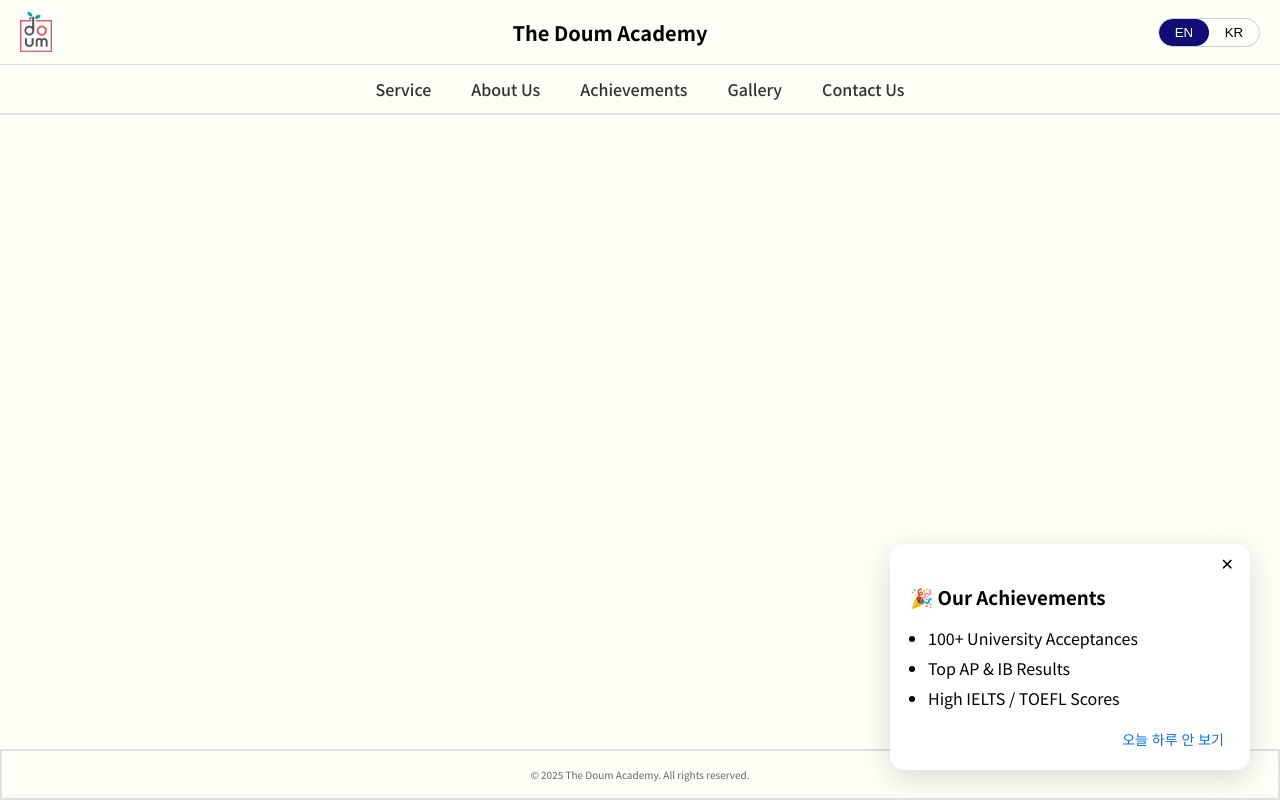
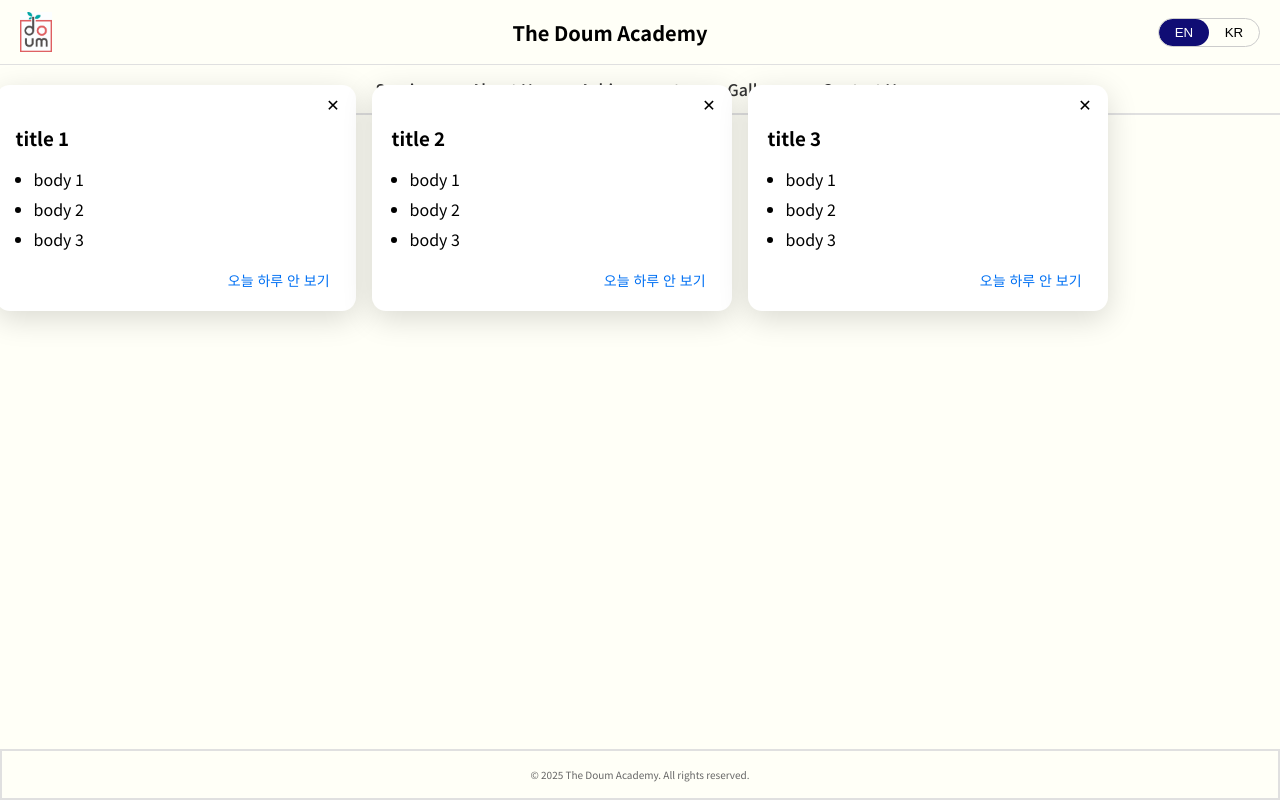
Before and after one commit to junuiui/the-doum-academy-website, a Next.js app: page / in a window 1280 px wide. Built offline with nearby package versions, Linux system fonts and the light colour scheme.

Commit message:
popup added

```diff
--- a/src/app/page.module.css
+++ b/src/app/page.module.css
@@ -5,57 +5,12 @@
     position: relative;
 }
 
-/* Popup box */
-.popup {
-    position: fixed;
-    bottom: 30px;
-    right: 30px;
-
-    width: 320px;
-    padding: 20px;
-
-    background: white;
-    border-radius: 14px;
-    box-shadow: 0 8px 30px rgba(0, 0, 0, 0.15);
-
-    z-index: 1000;
+.popupContainer {
+    display: flex;
+    gap: 1rem;
+    flex-wrap: wrap;
 }
 
-/* Close (X) */
-.closeBtn {
-    position: absolute;
-    top: 10px;
-    right: 10px;
-
-    border: none;
-    background: none;
-    font-size: 16px;
-    cursor: pointer;
+.popup {
+    margin-bottom: 1rem;
 }
-
-/* Content */
-.popup h3 {
-    margin-bottom: 12px;
-}
-
-.popup ul {
-    padding-left: 18px;
-    margin-bottom: 16px;
-}
-
-.popup li {
-    margin-bottom: 6px;
-}
-
-/* Actions */
-.actions {
-    text-align: right;
-}
-
-.actions button {
-    border: none;
-    background: none;
-    color: #0070f3;
-    cursor: pointer;
-    font-size: 14px;
-}
--- a/src/app/page.tsx
+++ b/src/app/page.tsx
@@ -2,57 +2,118 @@
 
 import { useEffect, useState } from 'react';
 import styles from './page.module.css';
+import { Popup } from '@/components/Popup';
+import { Award, Users, GraduationCap, TrendingUp, X, ArrowRight, Star, Quote } from 'lucide-react';
 
-const STORAGE_KEY = 'hideAchievementPopupUntil';
+const DUMMY_POPUP = [
+    { id: 'id1', title: 'title 1', bodies: ['body 1', 'body 2', 'body 3'] },
+    { id: 'id2', title: 'title 2', bodies: ['body 1', 'body 2', 'body 3'] },
+    { id: 'id3', title: 'title 3', bodies: ['body 1', 'body 2', 'body 3'] },
+];
+
+// TODO: should I make the function for calculating all the acheivement stats?
+const DUMMY_ACHIEVEMENT = [
+    {
+        icon: Users,
+        number: '500+',
+        label: 'Students Enrolled',
+        subtitle: 'in 3 years'
+    },
+    {
+        icon: GraduationCap,
+        number: '450+',
+        label: 'University Acceptances',
+        subtitle: 'Top tier schools'
+    },
+    {
+        icon: Award,
+        number: '95%',
+        label: 'Success Rate',
+        subtitle: 'Target achievement'
+    },
+    {
+        icon: TrendingUp,
+        number: '15%',
+        label: 'Average Grade Improvement',
+        subtitle: 'Within 6 months'
+    }
+];
+
+// TODO: from google review?
+const DUMMY_TESTIMONIALS = [
+    {
+        name: 'Jun Hong',
+        grade: 'GRADE 12',
+        university: 'SCHOOL',
+        text: 'REIVEW 1',
+        rating: 5
+    },
+    {
+        name: 'Koko Kang',
+        grade: 'Grade 11',
+        university: 'SFU',
+        text: 'REIVEW 1',
+        rating: 5
+    },
+    {
+        name: 'YaYa Chen',
+        grade: 'Grade 10',
+        university: 'Future: Medicine',
+        text: 'REIVEW 1',
+        rating: 5
+    }
+];
 
 export default function Home() {
-    const [showPopup, setShowPopup] = useState(false);
+    const [popupStates, setPopupStates] = useState<
+        Record<string, { closed: boolean; hideToday: boolean }>
+    >({});
 
     useEffect(() => {
-        const hideUntil = localStorage.getItem(STORAGE_KEY);
-
-        if (hideUntil) {
-            const now = new Date().getTime();
-            if (now < Number(hideUntil)) return;
-        }
-
-        setShowPopup(true);
+        const states: Record<string, { closed: boolean; hideToday: boolean }> = {};
+        DUMMY_POPUP.forEach(p => {
+            const hideUntil = localStorage.getItem(`hidePopup_${p.id}`);
+            const hideToday = hideUntil ? Date.now() < Number(hideUntil) : false;
+            states[p.id] = { closed: false, hideToday };
+        });
+        setPopupStates(states);
     }, []);
 
-    const closePopup = () => {
-        setShowPopup(false);
+    const closePopup = (id: string) => {
+        setPopupStates(prev => ({
+            ...prev,
+            [id]: { ...prev[id], closed: true },
+        }));
     };
 
-    const hideToday = () => {
-        const tomorrow = new Date();
-        tomorrow.setHours(23, 59, 59, 999);
-        localStorage.setItem(STORAGE_KEY, tomorrow.getTime().toString());
-        setShowPopup(false);
+    const hideToday = (id: string) => {
+        const todayEnd = new Date();
+        todayEnd.setHours(23, 59, 59, 999);
+        localStorage.setItem(`hidePopup_${id}`, todayEnd.getTime().toString());
+
+        setPopupStates(prev => ({
+            ...prev,
+            [id]: { ...prev[id], hideToday: true },
+        }));
     };
+
+    const visiblePopups = DUMMY_POPUP.filter(
+        p => !popupStates[p.id]?.closed && !popupStates[p.id]?.hideToday
+    );
 
     return (
         <div className={styles.container}>
-
-            {/* Achievement Popup */}
-            {showPopup && (
-                <div className={styles.popup}>
-                    <button className={styles.closeBtn} onClick={closePopup}>
-                        ✕
-                    </button>
-
-                    <h3>🎉 Our Achievements</h3>
-
-                    <ul>
-                        <li>100+ University Acceptances</li>
-                        <li>Top AP & IB Results</li>
-                        <li>High IELTS / TOEFL Scores</li>
-                    </ul>
-
-                    <div className={styles.actions}>
-                        <button onClick={hideToday}>오늘 하루 안 보기</button>
-                    </div>
-                </div>
-            )}
+            <div className={styles.popupContainer}>
+                {visiblePopups.map(popup => (
+                    <Popup
+                        key={popup.id}
+                        title={popup.title}
+                        bodies={popup.bodies}
+                        onClose={() => closePopup(popup.id)}
+                        onHideToday={() => hideToday(popup.id)}
+                    />
+                ))}
+            </div>
 
             {/* Home content */}
         </div>
--- /dev/null
+++ b/src/components/Popup.module.css
@@ -0,0 +1,54 @@
+/* Popup box */
+.popup {
+    position: relative;
+    bottom: 30px;
+    right: 30px;
+
+    width: 320px;
+    padding: 20px;
+
+    background: white;
+    border-radius: 14px;
+    box-shadow: 0 8px 30px rgba(0, 0, 0, 0.15);
+
+    z-index: 1000;
+}
+
+/* Close (X) */
+.closeBtn {
+    position: absolute;
+    top: 10px;
+    right: 10px;
+
+    border: none;
+    background: none;
+    font-size: 16px;
+    cursor: pointer;
+}
+
+/* Content */
+.popup h3 {
+    margin-bottom: 12px;
+}
+
+.popup ul {
+    padding-left: 18px;
+    margin-bottom: 16px;
+}
+
+.popup li {
+    margin-bottom: 6px;
+}
+
+/* Actions */
+.actions {
+    text-align: right;
+}
+
+.actions button {
+    border: none;
+    background: none;
+    color: #0070f3;
+    cursor: pointer;
+    font-size: 14px;
+}
--- /dev/null
+++ b/src/components/Popup.tsx
@@ -0,0 +1,44 @@
+import styles from './Popup.module.css';
+
+type PopupProps = {
+    onClose: () => void;
+    onHideToday: () => void;
+    title: string;
+    bodies?: string[];
+};
+
+export function Popup({
+    onClose,
+    onHideToday,
+    title,
+    bodies,
+}: PopupProps) {
+    return (
+        <div className={styles.popup}>
+            <button
+                type="button"
+                className={styles.closeBtn}
+                onClick={onClose}
+            >
+                ✕
+            </button>
+
+            <h3>{title}</h3>
+
+            <ul>
+                {bodies && bodies.map((body, idx) => (
+                    <li key={idx}>{body}</li>
+                ))}
+            </ul>
+
+            <div className={styles.actions}>
+                <button
+                    type="button"
+                    onClick={onHideToday}
+                >
+                    오늘 하루 안 보기
+                </button>
+            </div>
+        </div>
+    );
+}
```
